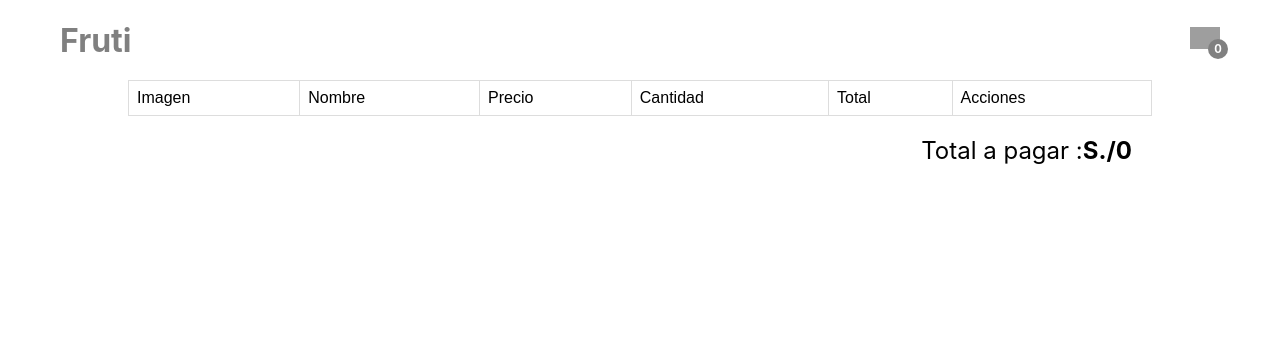
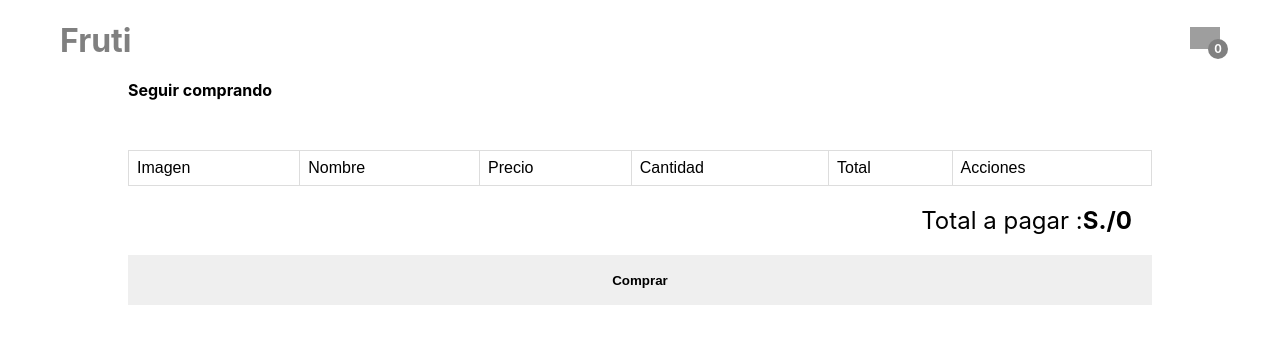
Before and after one commit to diegopumacode/verduleria-front, a React (Create React App) app: page /cart in a window 1280 px wide. Shown: the top 344 px of the page. Built offline with nearby package versions, Linux system fonts and the light colour scheme; grey boxes are pictures that could not be loaded.

Commit message:
adding checkout style

```diff
--- a/src/components/layout/Header.js
+++ b/src/components/layout/Header.js
@@ -1,8 +1,10 @@
 import styled from "@emotion/styled";
 import React from "react";
+import { useHistory } from "react-router";
 import CardButton from "../core/shopCart/CardButton";
 
 export default function Header() {
+
   return (
     <StyledHeader>
       <StyledLogo>Fruti</StyledLogo>
@@ -20,9 +22,10 @@ const StyledHeader = styled.div`
   justify-content: space-between;
   align-items: center;
   padding: 0 60px;
-`;
+  `;
 const StyledLogo = styled.h1`
     font-weight:bold;
+    cursor:pointer;
     color:gray;
 `;
 
--- a/src/pages/Cart.js
+++ b/src/pages/Cart.js
@@ -1,13 +1,28 @@
 import styled from "@emotion/styled";
 import React from "react";
 import { useDispatch, useSelector } from "react-redux";
+import { useHistory } from "react-router";
 import ProductCart from "../components/core/shopCart/ProductCart";
+import Button from "../components/UI/Button";
 
 export default function Cart() {
+  const history = useHistory();
+
+  const dispatch = useDispatch();
+
+  const redirectHome = () => {
+    history.push("/");
+  };
   const products = useSelector((state) => state.shopCart.cartItems);
   const total = products.reduce((acc, { total }) => total + acc, 0);
+
+  const checkout = () => {
+      dispatch()
+  }
   return (
     <>
+      <StyledLink onClick={redirectHome}>Seguir comprando</StyledLink>
+
       <StyledTable>
         <thead>
           <tr>
@@ -28,9 +43,20 @@ export default function Cart() {
       <StyledTotal>
         Total a pagar : <strong> S./{Number(total.toFixed(2))}</strong>
       </StyledTotal>
+      <Button onClick={checkout}>
+        Comprar
+      </Button>
     </>
   );
 }
+
+const StyledLink = styled.a`
+  cursor: pointer;
+  font-weight:bold;
+  &:hover{
+    color:orange;
+  }
+`;
 
 const StyledTotal = styled.div`
   width: 100%;
@@ -45,7 +71,7 @@ const StyledTable = styled.table`
   font-family: Arial, Helvetica, sans-serif;
   border-collapse: collapse;
   width: 100%;
-
+  margin-top:50px;
   td,
   th {
     border: 1px solid #ddd;
```
